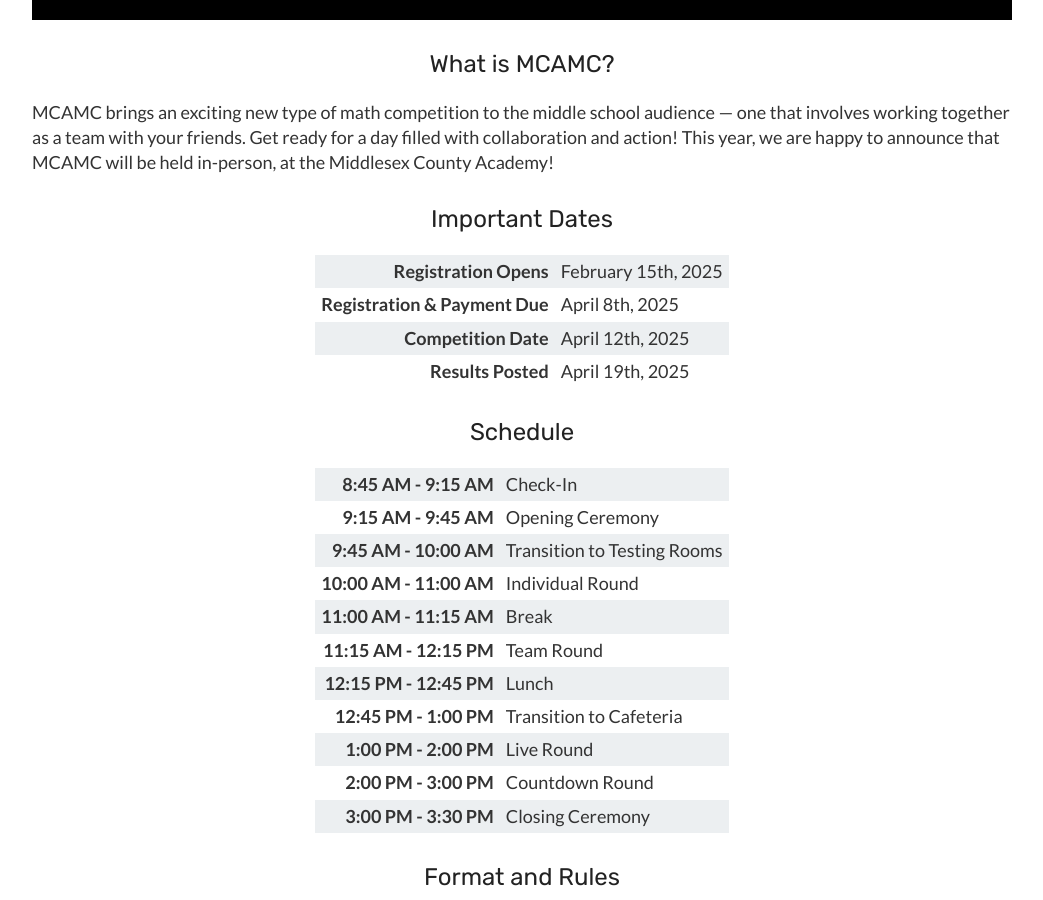
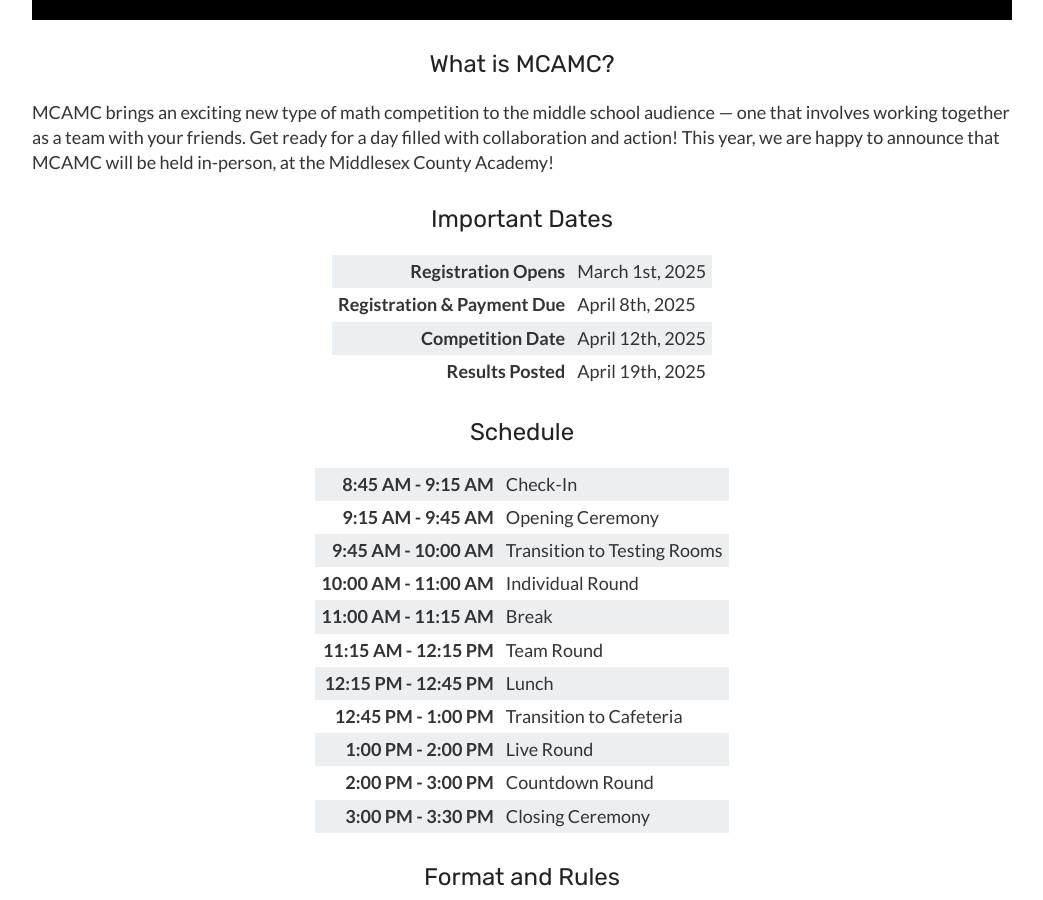
Before and after one commit to mcamathleague/mcamathleague.github.io, a Jekyll site: the page built from mcamc.md, in a window 1280 px wide and 900 px high, scrolled down 565 px. Shown: the whole window, without its empty margins (118-1161 px from the left). Built offline with Jekyll 4.4.1, drawn with Linux system fonts in a browser that asks for light colours.

Commit message:
Update mcamc.md

```diff
--- a/mcamc.md
+++ b/mcamc.md
@@ -37,7 +37,7 @@ MCAMC brings an exciting new type of math competition to the middle school audie
 <table>
   <tr>
     <td>Registration Opens</td>
-    <td>February 15th, 2025</td>
+    <td>March 1st, 2025</td>
   </tr>
   <tr>
     <td>Registration & Payment Due</td>
```
